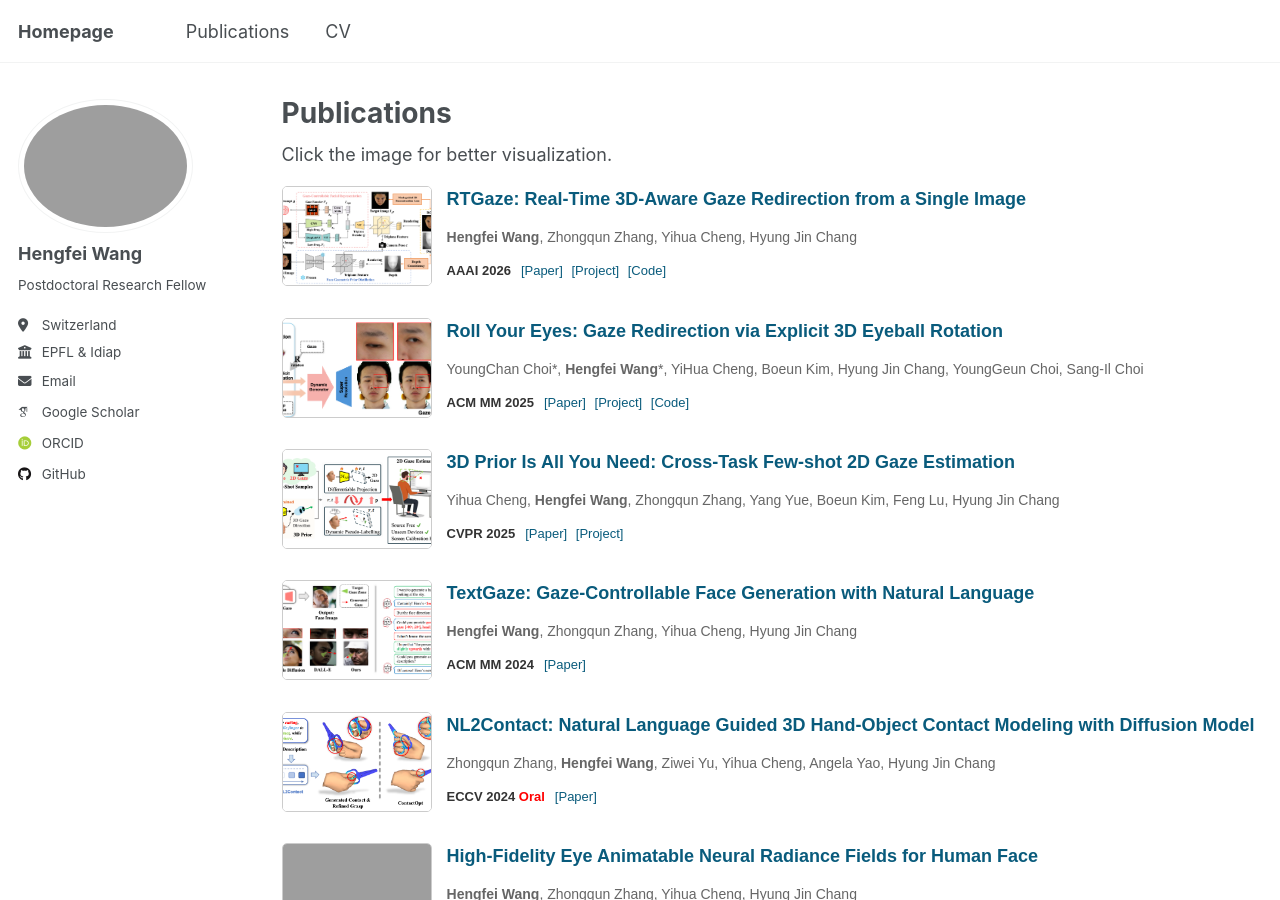
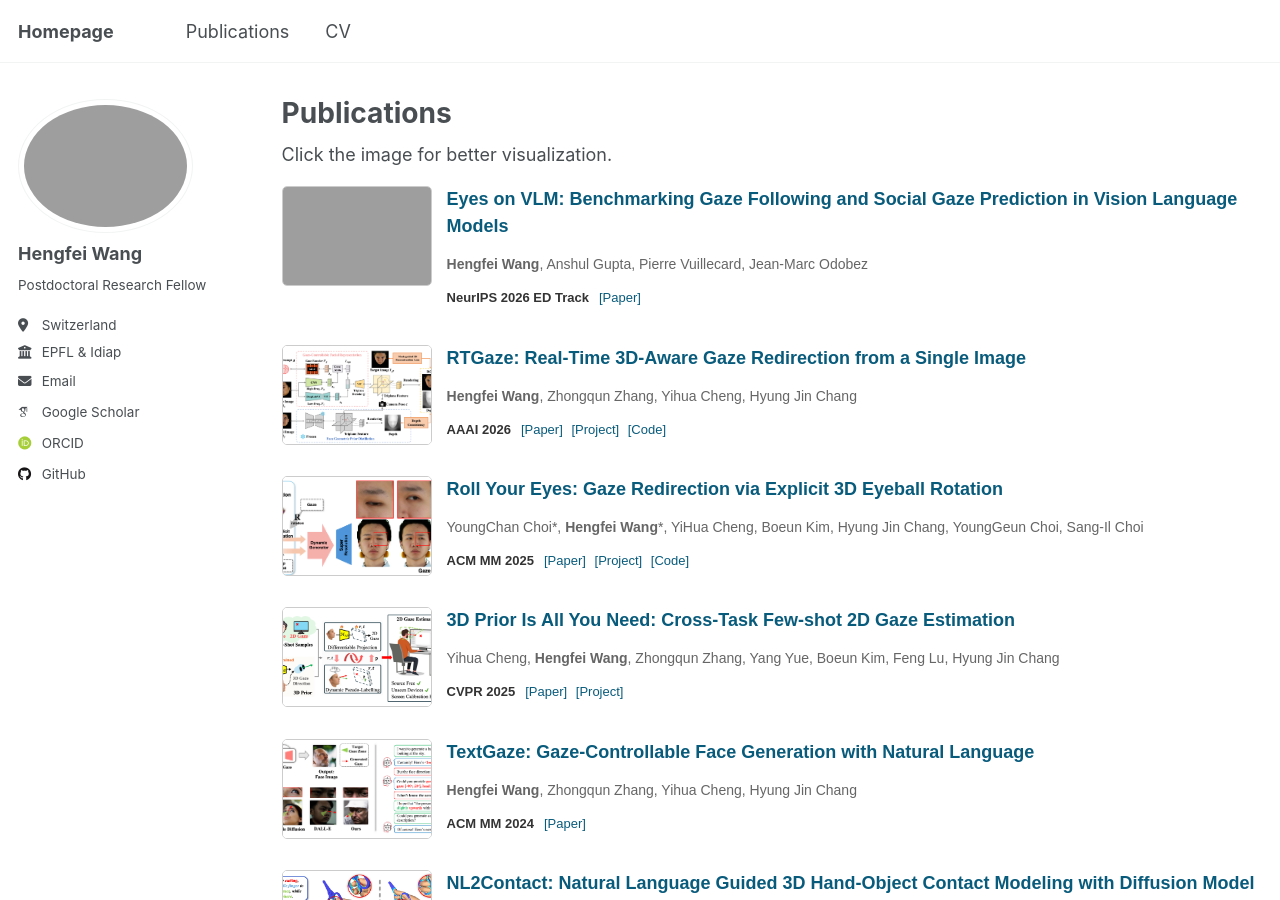
Before and after one commit to hengfei-wang/hengfei-wang.github.io, a Jekyll site: the page built from _pages/publications.html, in a window 1280 px wide and 900 px high. Built offline with Jekyll 4.4.1, drawn with Linux system fonts in a browser that asks for light colours; some web fonts are replaced.

Commit message:
Add EyeVLM publication details to publications page

```diff
--- a/_pages/publications.html
+++ b/_pages/publications.html
@@ -142,6 +142,25 @@ Click the image for better visualization.
 <body>
 
 <ul class="paper-list">
+      <!-- EyeVLM -->
+    <li class="paper-item">
+        <img class="paper-thumb" src="http://hengfei-wang.github.io/images/previews/EyeVLM.png" data-large-src="http://hengfei-wang.github.io/images/previews/EyeVLM.png" alt="Demo Thumbnail">
+        <div class="paper-info">
+            <p class="paper-title">
+                <a href="https://arxiv.org/pdf/2605.19859" target="_blank">
+                    Eyes on VLM: Benchmarking Gaze Following and Social Gaze Prediction in Vision Language Models
+                </a>
+            </p>
+            <p class="paper-authors"><b>Hengfei Wang</b>, Anshul Gupta, Pierre Vuillecard, Jean-Marc Odobez</p>
+            <p class="paper-meta">
+                <span class="paper-conf">NeurIPS 2026 ED Track</span>
+                <span class="paper-links">
+                    <a href="https://arxiv.org/pdf/2605.19859">[Paper]</a>
+                </span>
+            </p>
+        </div>
+    </li>
+
       <!-- RTGaze -->
     <li class="paper-item">
         <img class="paper-thumb" src="http://hengfei-wang.github.io/images/previews/RTGaze.png" data-large-src="http://hengfei-wang.github.io/images/previews/RTGaze.png" alt="Demo Thumbnail">
```
